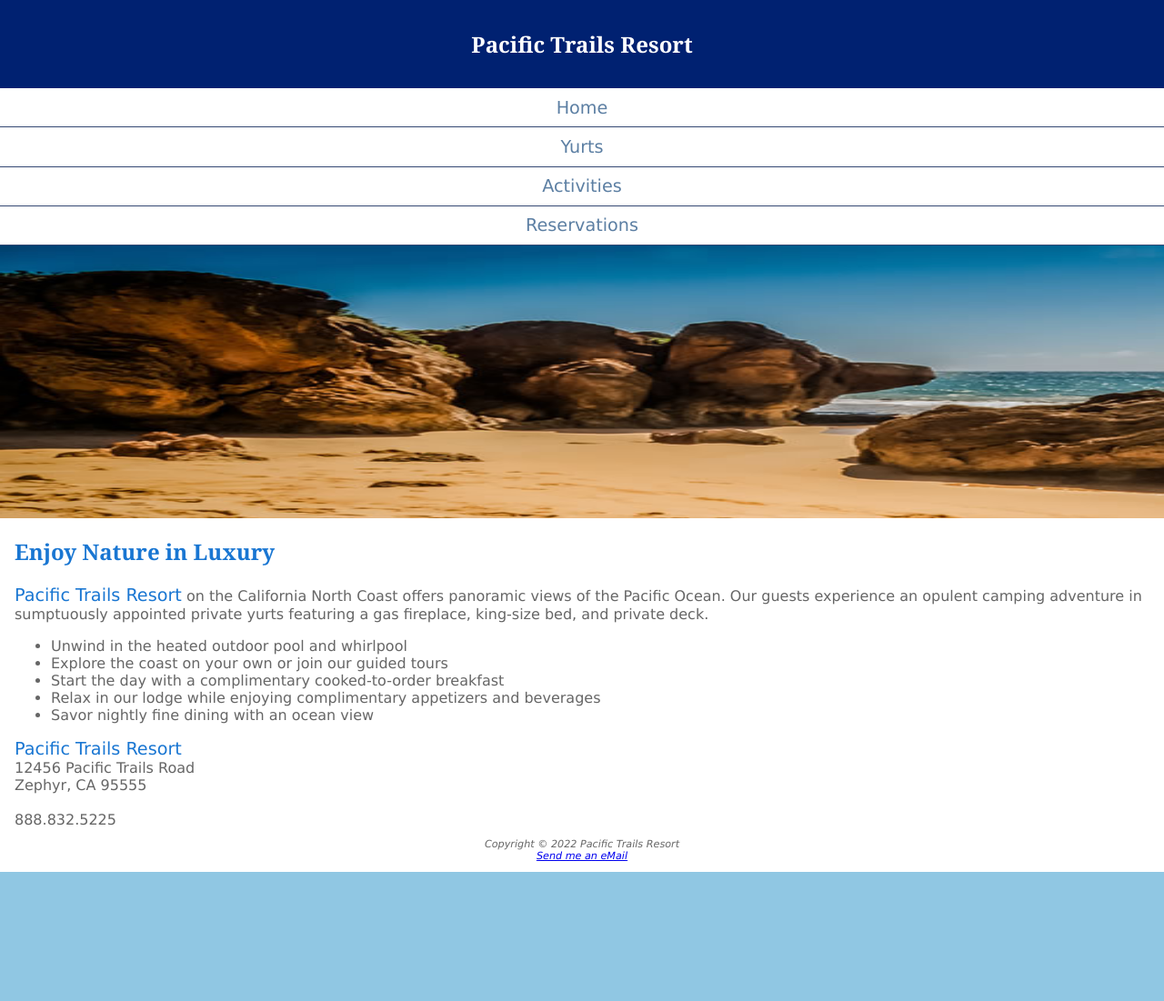
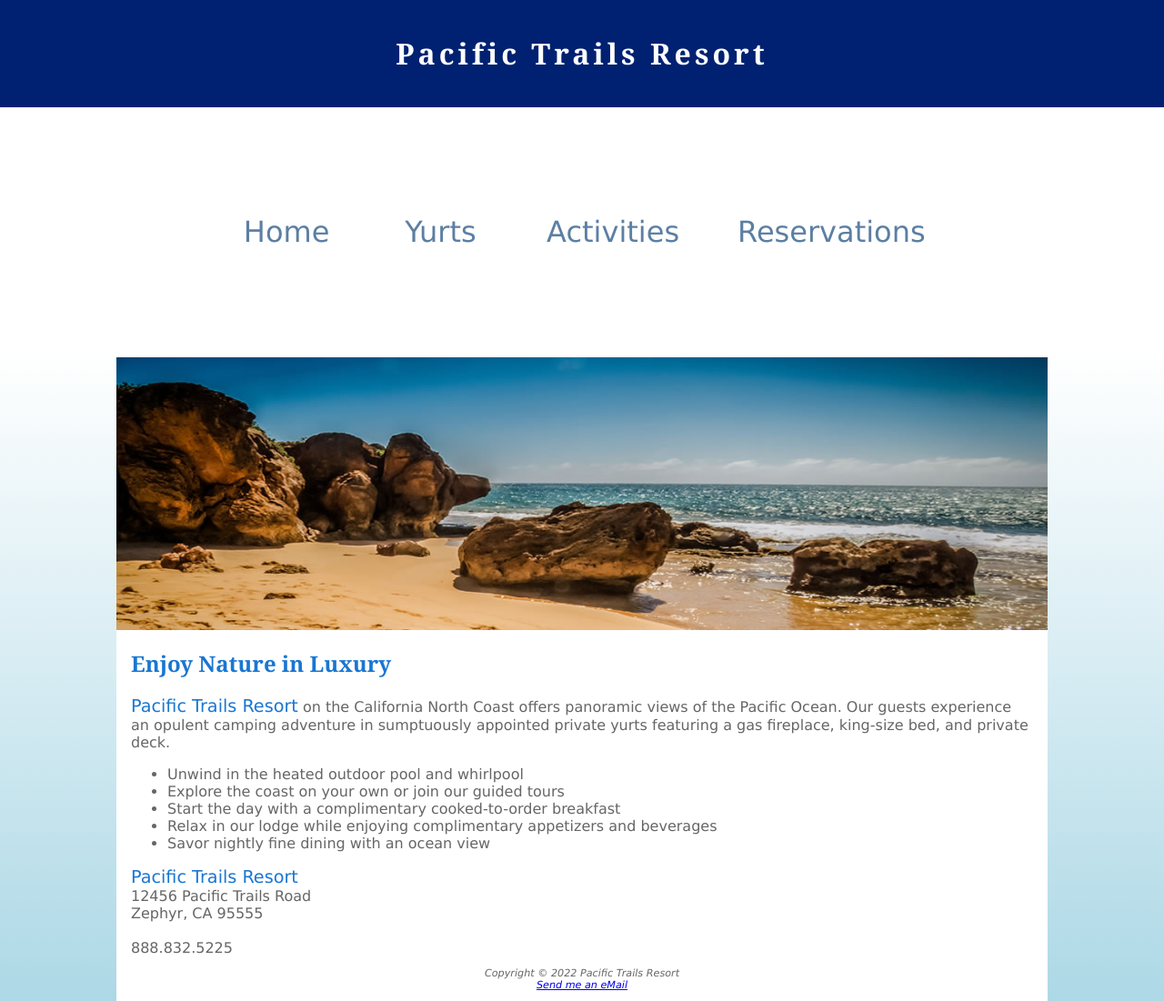
Before and after one commit to zachschumann/cis133day, a plain HTML site: page week8/PacificTrails/index.html in a window 1280 px wide. Shown: the whole page at 91% size. Before the commit the page ends 959 px from the top, so only its background shows below. Drawn offline with Linux system fonts and the light colour scheme.

Commit message:
week 8 classwork

```diff
--- a/week8/PacificTrails/pacific.css
+++ b/week8/PacificTrails/pacific.css
@@ -98,3 +98,42 @@ h3 {
 #wrapper {
     background-color: #FFFFFF;
 }
+
+@media screen and (min-width: 600px){
+    nav ul{
+      display: inline;
+      display: flex;
+      flex-wrap: nowrap;
+      padding: 2rem;
+      flex-direction: row;
+    }
+    nav li{
+        border-style: none;
+        font-size: 2rem;
+    }
+
+    h1{
+        font-size: 2rem;
+        letter-spacing: .25rem;
+    }
+
+    #homehero {
+        height: 300px;
+        background-size: 100% 100%;
+    }
+}
+
+@media screen and (min-width: 1024px){
+    body {
+        background: linear-gradient(to bottom, white 35%, lightblue 100%);
+    }
+
+    #wrapper {
+        width: 80%;
+        margin: 0 auto;
+    }
+
+    nav ul{
+        padding: 10%;
+    }
+}
--- a/week8/giovannis.css
+++ b/week8/giovannis.css
@@ -2,6 +2,10 @@ body {
     margin: 0px;
     font-family: Verdana, Geneva, Tahoma, sans-serif;
     height: 100vh;
+    display:grid;
+    grid-template-columns: 15% auto;
+    grid-template-rows: 75px auto 50px;
+    grid-template-areas: "hdr hdr" "aside main" "ftr ftr";
 }
 
 header, aside, main, footer {
@@ -12,18 +16,23 @@ header, aside, main, footer {
 header {
     color: white;
     background-color: rgb(33,87,51);
+    grid-area: hdr;
 }
 
 aside {
     background-color: rgb(75,133,94);
+    grid-area: aside;
+
 }
 
 main {
+    grid-area: main;
 }
 
 footer {
     color: white;
     background-color: rgb(53,112,72);
+    grid-area: ftr;
 }
 
 h1 {
--- a/week8/shelter.css
+++ b/week8/shelter.css
@@ -7,6 +7,10 @@ body {
     margin: 0px;
     font-family: Arial, Helvetica, sans-serif;
     height: 100vh;
+    display:grid;
+    grid-template-columns: 15% auto;
+    grid-template-rows: 75px auto 50px;
+    grid-template-areas: "hdr hdr" "aside main" "ftr ftr";
 }
 
 header, aside, main, footer {
@@ -17,10 +21,13 @@ header, aside, main, footer {
 header {
     color: white;
     background-color: blue;
+    grid-area: hdr;
+
 }
 
 aside {
     background-color: yellow;
+    grid-area: aside;
 }
 
 aside > img {
@@ -28,11 +35,19 @@ aside > img {
 }
 
 main {
+    grid-area: main;
+    display: flex;
+    flex-wrap: wrap;
+    gap: 10px;
+    justify-content: center;
+    align-items: center;
+
 }
 
 footer {
     color: white;
     background-color: blue;
+    grid-area: ftr;
 }
 
 header, footer {
```
Also changed, not shown: week7/lighthouse.html (+1 -13 lines), week8/midterm/index.html (added, +25 -0 lines), week8/midterm/style.css (added).
